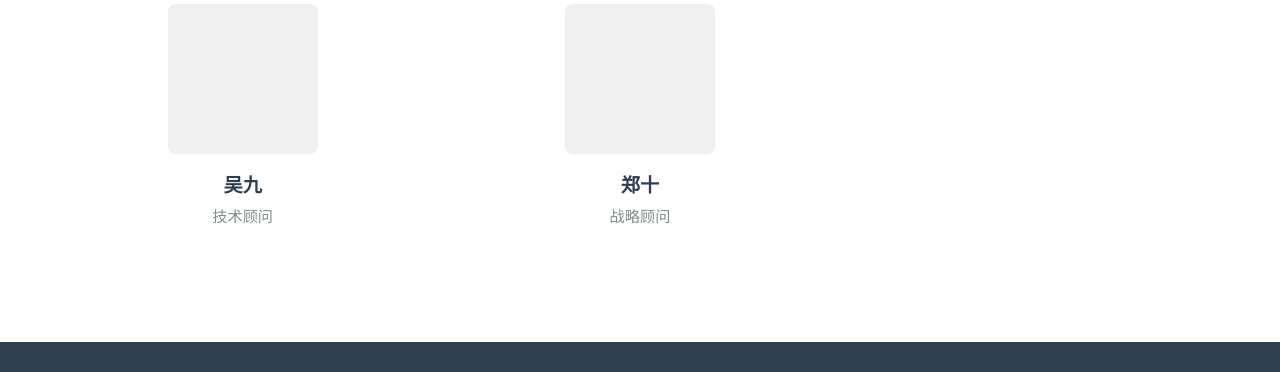
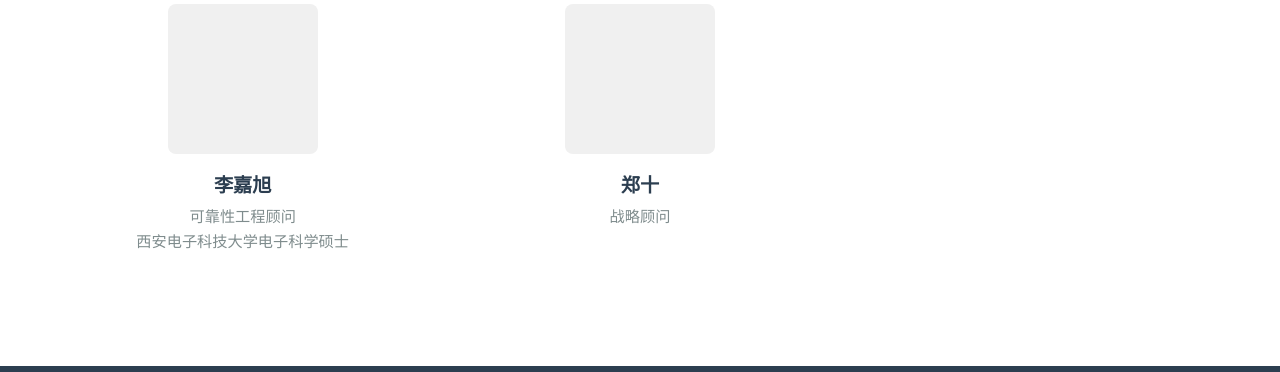
Before and after one commit to beatenevo/deepmoutainAI, a plain HTML site: page index.html in a window 1280 px wide. Shown: the part 5695-6067 px from the top of the page. Drawn offline with Linux system fonts and the light colour scheme.

Commit message:
Update website content

```diff
--- a/index.html
+++ b/index.html
@@ -331,8 +331,9 @@
                         <div class="team-member">
                             <div class="member-photo"></div>
                             <div class="member-info">
-                                <h3>吴九</h3>
-                                <p class="member-title">技术顾问</p>
+                                <h3>李嘉旭</h3>
+                                <p class="member-title">可靠性工程顾问</p>
+                                <p class="member-title">西安电子科技大学电子科学硕士</p>
                             </div>
                         </div>
                         <div class="team-member">
```
